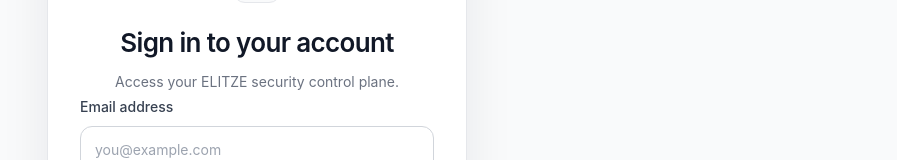
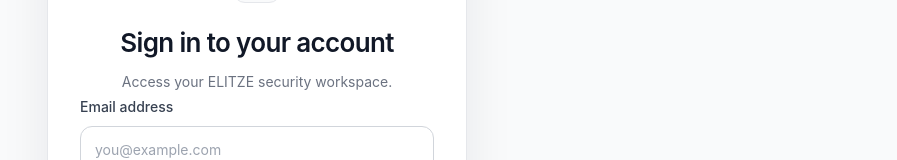
Before and after one commit to terrell0780/elitze-agentic-security, a Next.js app: page /login in a window 1280 px wide. Shown: the part 178-338 px from the top of the page, without its empty margins (383-1280 px from the left). Built offline with nearby package versions, Linux system fonts and the light colour scheme; no server answers.

Commit message:
ui: identify the authenticated destination as workspace

```diff
--- a/src/app/login/page.tsx
+++ b/src/app/login/page.tsx
@@ -167,7 +167,7 @@ function LoginContent() {
               <span className="text-sm font-black tracking-[0.18em] text-[#111827]">E</span>
             </div>
             <h1 className="mt-5 text-[26px] font-semibold tracking-[-0.025em]">Sign in to your account</h1>
-            <p className="mt-2 text-sm leading-6 text-[#6B7280]">Access your ELITZE security control plane.</p>
+            <p className="mt-2 text-sm leading-6 text-[#6B7280]">Access your ELITZE security workspace.</p>
           </div>
 
           {params.get("verified") && (
```
